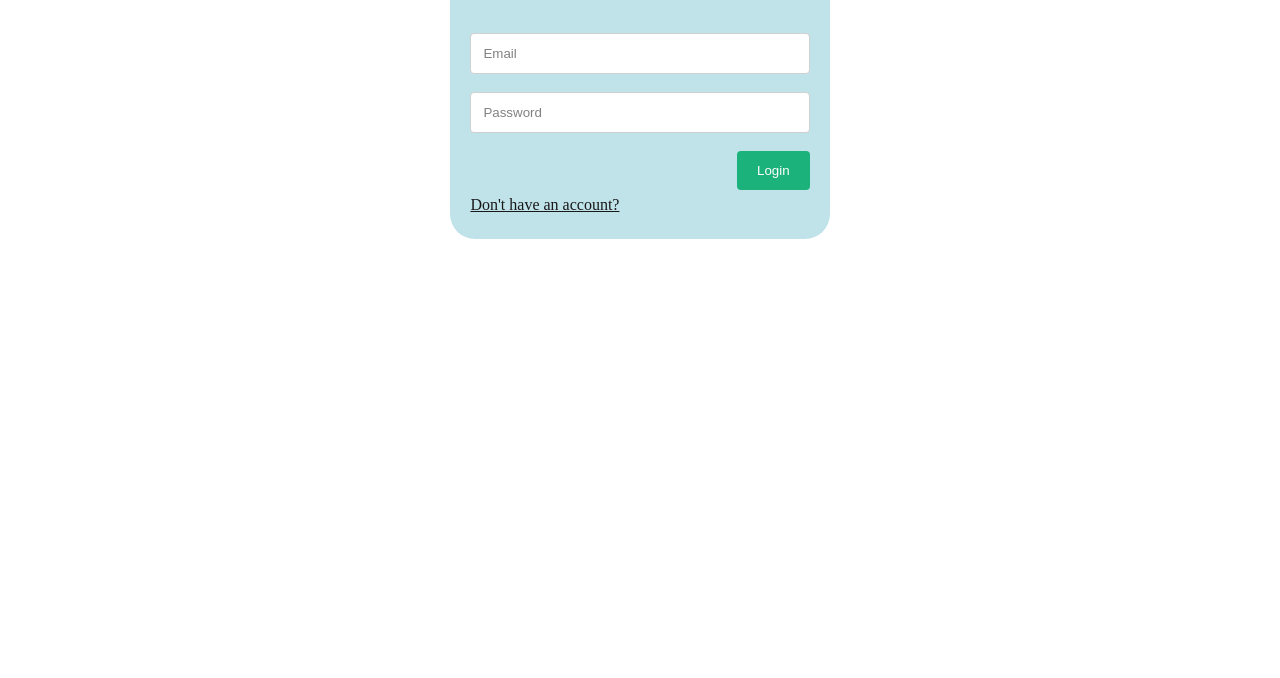
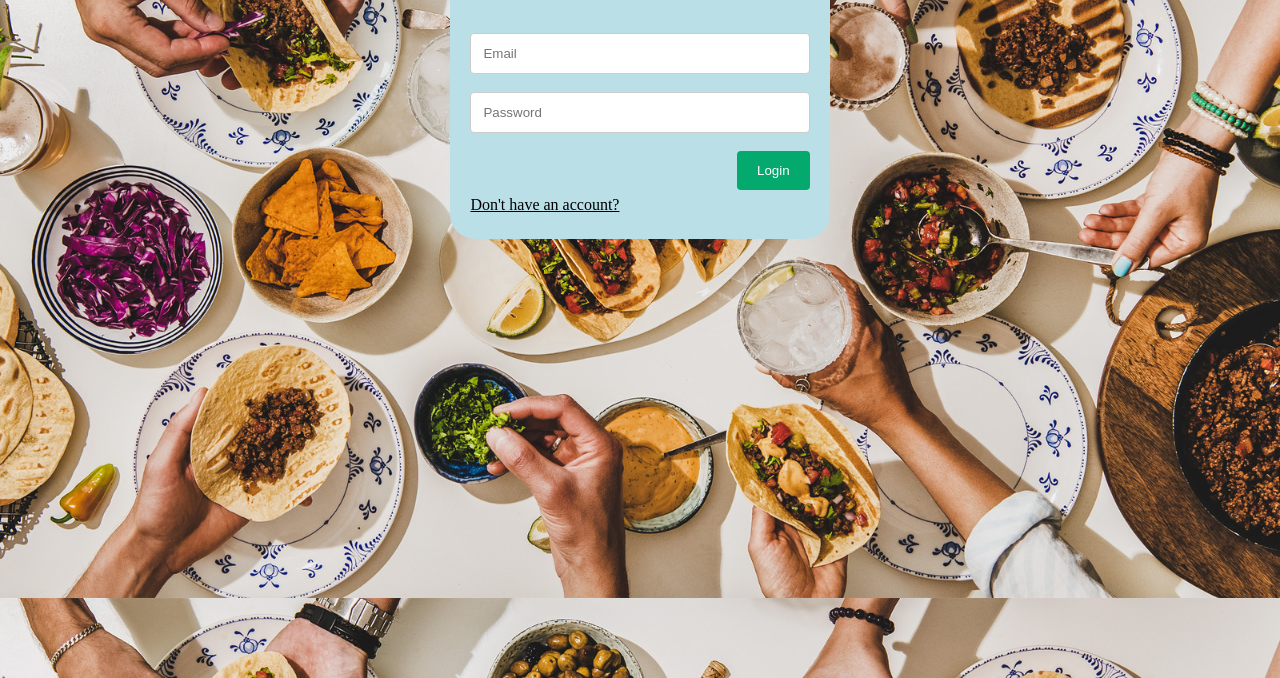
Before and after one commit to Theis194/personal-website, a website: page http/public/html/loginPage.html in a window 1280 px wide. Shown: the part 122-800 px from the top of the page. Drawn offline with nearby package versions, Linux system fonts and the light colour scheme; some packages are replaced by stand-ins of ours; a script that the page names is missing.

Commit message:
added image to login- and signupPage

```diff
--- a/http/public/css/styles.css
+++ b/http/public/css/styles.css
@@ -23,7 +23,6 @@ select:invalid {
     padding-bottom: 25px;
     padding-left: 20px;
     padding-right: 20px;
-    opacity: 90%;
 }
 
 .boxSignUp {
@@ -34,7 +33,6 @@ select:invalid {
     padding-bottom: 25px;
     padding-left: 20px;
     padding-right: 20px;
-    opacity: 90%;
 }
 
 .center {
--- a/http/public/html/loginPage.html
+++ b/http/public/html/loginPage.html
@@ -6,7 +6,7 @@
     <link rel="stylesheet" href="../css/styles.css">
     <link rel="stylesheet" href="../css/formStyle.css">
     </head>
-    <body style="background-image: url(../images/testBaggrund.jpg); background-size: cover;">
+    <body style="background-image: url(../img/food.jpg); background-size: cover;">
         <form class="boxLogin center" id="loginForm" method="post" action="/loginForm">
             <h1 style="padding-top: 25px;">Kogebog</h1>
             <div class="row">
```
Also changed, not shown: http/public/html/signupPage.html (+1 -1 lines), http/public/img/food.jpg (added).
